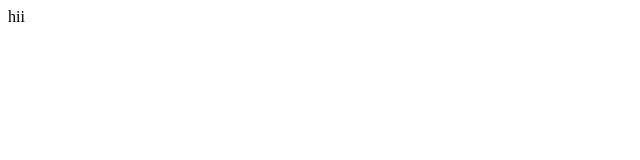
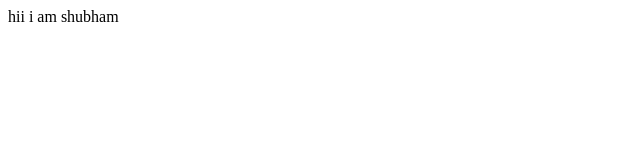
Before and after one commit to ShubhamRaj18/shubham, a plain HTML site: page index.html in a window 1280 px wide. Shown: the whole page, without its empty margins (0-640 px from the left). Drawn offline with Linux system fonts and the light colour scheme.

Commit message:
modify index

```diff
--- a/index.html
+++ b/index.html
@@ -7,5 +7,6 @@
 </head>
 <body>
     hii
+    i am shubham
 </body>
 </html>
```
